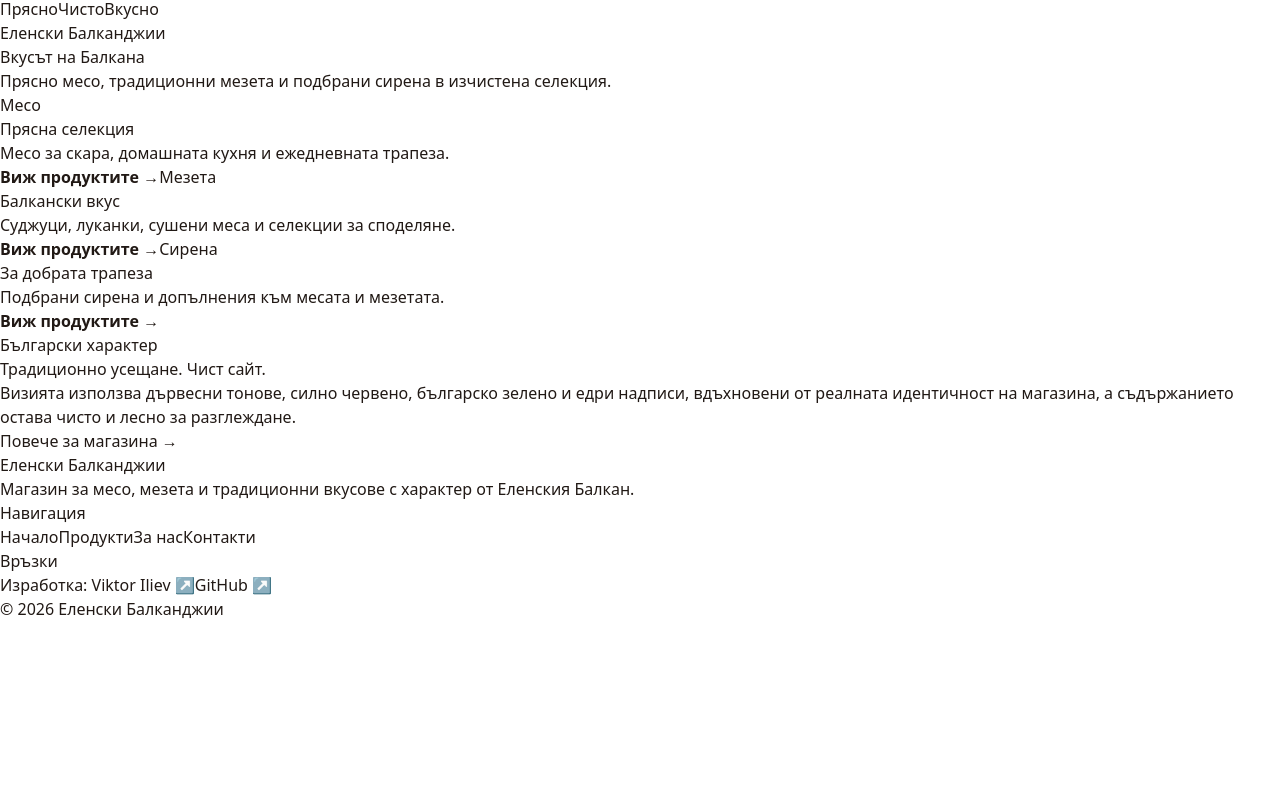
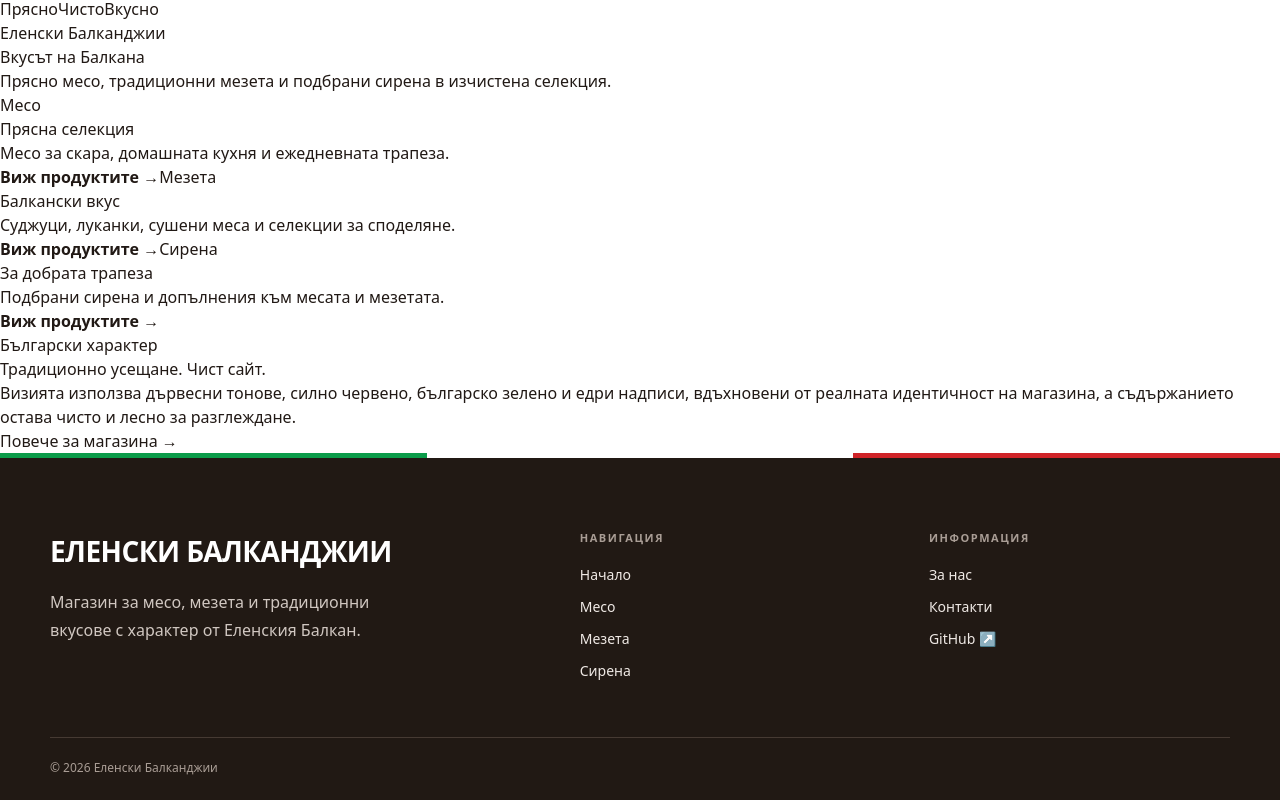
Before and after one commit to viktor132607/ElenskiBalkandzii.Client, a Next.js app: page / in a window 1280 px wide. Shown: the part 373-1173 px from the top of the page. Before the commit the page ends 994 px from the top, so only its background shows below. Built offline with nearby package versions, Linux system fonts and the light colour scheme.

Commit message:
Rewrite footer with Tailwind utilities

```diff
--- a/src/components/Footer.tsx
+++ b/src/components/Footer.tsx
@@ -2,39 +2,42 @@ import Link from "next/link";
 
 export default function Footer() {
   return (
-    <footer className="site-footer">
-      <div className="folk-stripe" aria-hidden="true" />
-      <div className="footer-grid">
-        <div>
-          <div className="footer-brand">Еленски Балканджии</div>
-          <p className="footer-copy">
+    <footer className="bg-[#211914] pb-6 text-white">
+      <div className="h-[5px] bg-[linear-gradient(90deg,#0b9c4a_0_33.333%,#fff_33.333%_66.666%,#cf2428_66.666%_100%)]" aria-hidden="true" />
+
+      <div className="mx-auto grid w-[min(1180px,calc(100%_-_40px))] grid-cols-[1.6fr_1fr_1fr] gap-12 pt-[72px] max-[1100px]:grid-cols-[1.3fr_1fr_1fr] max-[1100px]:gap-8 max-[820px]:grid-cols-2 max-[820px]:gap-[34px] max-[620px]:w-[min(1180px,calc(100%_-_32px))] max-[620px]:grid-cols-1 max-[620px]:pt-14">
+        <div className="max-[820px]:col-span-2 max-[620px]:col-span-1">
+          <div className="text-[28px] font-black uppercase tracking-[-0.02em]">Еленски Балканджии</div>
+          <p className="mt-4 max-w-[360px] leading-7 text-[#d0c7c1]">
             Магазин за месо, мезета и традиционни вкусове с характер от Еленския Балкан.
           </p>
         </div>
 
         <div>
-          <div className="footer-title">Навигация</div>
-          <div className="footer-links">
-            <Link href="/">Начало</Link>
-            <Link href="/project">Продукти</Link>
-            <Link href="/about">За нас</Link>
-            <Link href="/contact">Контакти</Link>
+          <div className="mb-[18px] text-[11px] font-extrabold uppercase tracking-[0.14em] text-[#a99d95]">Навигация</div>
+          <div className="grid gap-3 text-sm text-[#efe9e5]">
+            <Link className="hover:text-white" href="/">Начало</Link>
+            <Link className="hover:text-white" href="/project#meso">Месо</Link>
+            <Link className="hover:text-white" href="/project#mezeta">Мезета</Link>
+            <Link className="hover:text-white" href="/project#sirena">Сирена</Link>
           </div>
         </div>
 
         <div>
-          <div className="footer-title">Връзки</div>
-          <div className="footer-links">
-            <a href="https://viktor-iliev.site/portfolio/" target="_blank" rel="noreferrer">
-              Изработка: Viktor Iliev ↗
-            </a>
-            <a href="https://github.com/viktor132607/ElenskiBalkandzii.Client" target="_blank" rel="noreferrer">
+          <div className="mb-[18px] text-[11px] font-extrabold uppercase tracking-[0.14em] text-[#a99d95]">Информация</div>
+          <div className="grid gap-3 text-sm text-[#efe9e5]">
+            <Link className="hover:text-white" href="/about">За нас</Link>
+            <Link className="hover:text-white" href="/contact">Контакти</Link>
+            <a className="break-words hover:text-white" href="https://github.com/viktor132607/ElenskiBalkandzii.Client" target="_blank" rel="noreferrer">
               GitHub ↗
             </a>
           </div>
         </div>
       </div>
-      <div className="footer-bottom">© {new Date().getFullYear()} Еленски Балканджии</div>
+
+      <div className="mx-auto mt-14 w-[min(1180px,calc(100%_-_40px))] border-t border-[#463a33] pt-[22px] text-xs text-[#a99d95] max-[620px]:w-[min(1180px,calc(100%_-_32px))] max-[620px]:mt-[38px]">
+        © {new Date().getFullYear()} Еленски Балканджии
+      </div>
     </footer>
   );
 }
```
